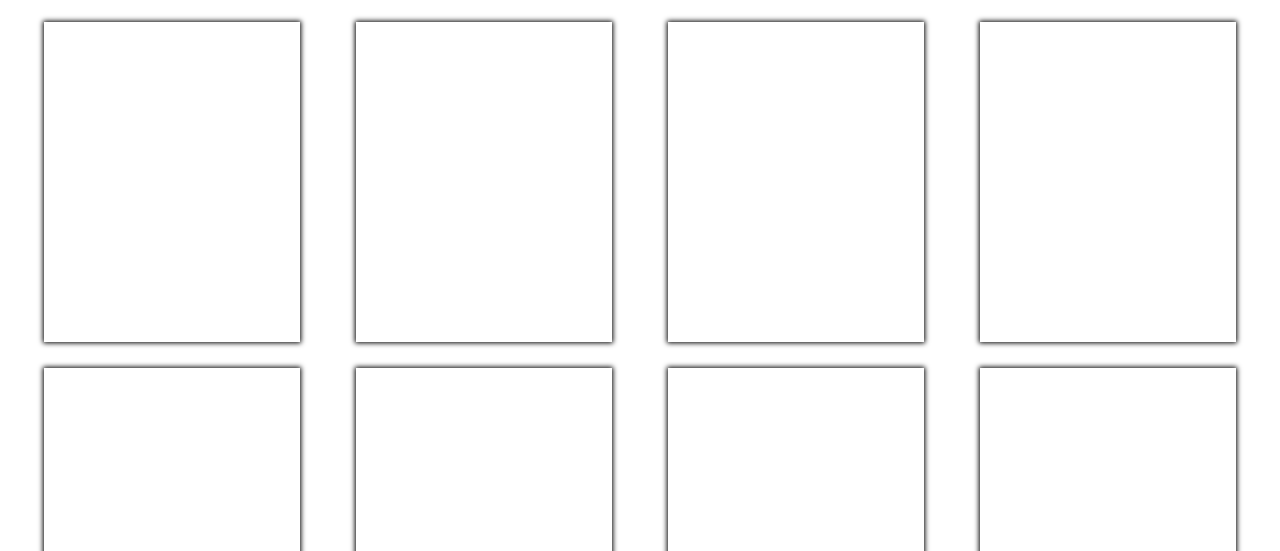
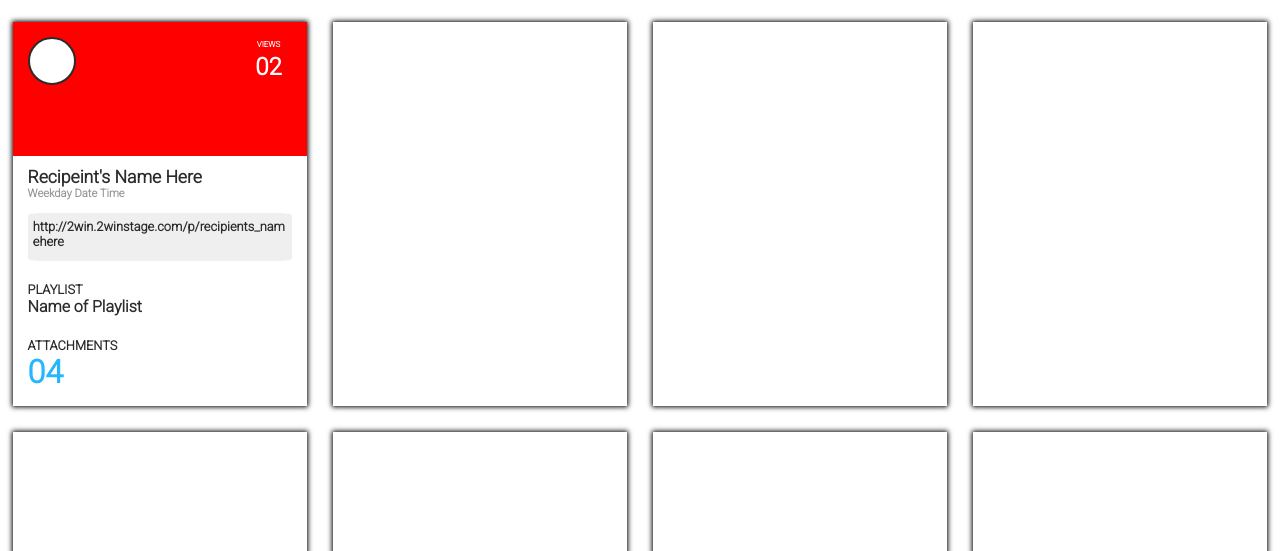
Before and after one commit to zacwalters4/static-comp, a plain HTML site: page index.html in a window 1280 px wide. Shown: the part 249-800 px from the top of the page. Drawn offline with Linux system fonts and the light colour scheme.

Commit message:
Add tile formatting

```diff
--- a/index.html
+++ b/index.html
@@ -2,6 +2,9 @@
 <html lang="en">
     <head>
         <link rel="stylesheet" href="styles.css">
+        <link rel="preconnect" href="https://fonts.googleapis.com">
+        <link rel="preconnect" href="https://fonts.gstatic.com" crossorigin>
+        <link href="https://fonts.googleapis.com/css2?family=Roboto:wght@300&display=swap" rel="stylesheet">
     </head>
     <body>
         <header>
@@ -20,14 +23,31 @@
         <section class="body-container">
             <h1 class="tile-title">Shares</h1>
             <div class="tile-container">
-                <div class="test-tile"></div>
-                <div class="test-tile"></div>
-                <div class="test-tile"></div>
-                <div class="test-tile"></div>
-                <div class="test-tile"></div>
-                <div class="test-tile"></div>
-                <div class="test-tile"></div>
-                <div class="test-tile"></div>
+                <div class="tile">
+                    <div class="tile-image">
+                        <button class="arrow-button"></button>
+                        <div class="image-text">
+                            <h1>VIEWS</h1>
+                            <h2>02</h2>
+                        </div>
+                    </div>
+                    <div class="tile-text">
+                        <h1>Recipeint's Name Here</h1>
+                        <h2>Weekday Date Time</h2>
+                        <h3>http://2win.2winstage.com/p/recipients_namehere</h3>
+                        <h4>PLAYLIST</h4>
+                        <h5>Name of Playlist</h5>
+                        <h4>ATTACHMENTS</h4>
+                        <h6>04</h6>
+                    </div>
+                </div>
+                <div class="tile"></div>
+                <div class="tile"></div>
+                <div class="tile"></div>
+                <div class="tile"></div>
+                <div class="tile"></div>
+                <div class="tile"></div>
+                <div class="tile"></div>
             </div>
         </section>
     </body>
--- a/styles.css
+++ b/styles.css
@@ -1,12 +1,15 @@
 * {
     margin: 0;
     padding: 0;
+    font-family: 'Roboto', sans-serif;
+    color: #2B2B2B;
 }
 
 body {
     display: flex;
     flex-direction: column;
     height: 100vh;
+
 }
 
 header {
@@ -33,11 +36,13 @@ header {
 }
 
 .nav-buttons {
-    background-color: #2B2B2B;
+    /* background-color: #2B2B2B; */
     width: 33%;
     height: 30%;
     text-align: center;
     color: #979797;
+    font-size: 2vh;
+    cursor: pointer;
 }
 
 .shares-button {
@@ -66,17 +71,17 @@ header {
 }
 
 .body-container {
-    /* background-color: aqua; */
+    display: flex;
+    flex-direction: column;
     position: fixed;
+    align-items: center;
     top: 20vh;
     width: 100vw;
     height: 80vh;
 }
 
 .tile-title {
-    width: 100%;
-    /* height: 10%; */
-    /* background-color: red; */
+    width: 93%;
     margin: 2%;
     font-size: 5vh;
     color: #2B2B2B;
@@ -84,19 +89,98 @@ header {
 
 .tile-container {
     display: flex;
-    flex-direction: row;
     flex-wrap: wrap;
     justify-content: space-evenly;
     width: 100%;
     height: 100%;
-    /* background-color: red; */
 }
 
-.test-tile {
-    width: 20vw;
-    height: 25vw;
+.tile {
+    display: flex;
+    flex-direction: column;
+    align-items: center;
+    width: 23vw;
+    height: 30vw;
     margin: 1%;
-    /* border-style: outset; */
     box-shadow: 0 0 5px 1px black;
-    /* background-color: aqua; */
 }
+
+.tile-image {
+    display: flex;
+    justify-content: space-between;
+    width: 100%;
+    height: 35%;
+    background-color: red;
+}
+
+.arrow-button {
+    width: 6vh;
+    height: 6vh;
+    border-radius: 6vh;
+    margin: 5%;
+    background-color: white;
+    border-style: solid;
+    border-width: 1%;
+    border-color: #2B2B2B;
+    background-image:
+}
+
+.image-text {
+    display: flex;
+    flex-direction: column;
+    align-items: center;
+    justify-content: space-evenly;
+    width: 6vh;
+    height: 6vh;
+    margin: 5%;
+
+}
+
+.image-text > h1 {
+    font-size: 1vh;
+    color: white;
+}
+
+.image-text > h2 {
+    font-size: 3vh;
+    color: white;
+}
+
+.tile-text {
+    width: 90%;
+    height: 65%;
+}
+
+.tile-text > h1 {
+    margin-top: 4%;
+    font-size: 2.2vh;
+}
+
+.tile-text > h2 {
+    font-size: 1.4vh;
+    color: #979797;
+}
+
+.tile-text > h3 {
+    margin-top: 5%;
+    font-size: 1.6vh;
+    background-color: #EFEFEF;
+    border-radius: 5%;
+    height: 15%;
+    overflow-wrap: break-word;
+    padding: 2%;
+}
+
+.tile-text > h4 {
+    margin-top: 8%;
+    font-size: 1.6vh;
+}
+
+.tile-text > h5 {
+    font-size: 2vh;
+}
+
+.tile-text > h6 {
+    color: #26B6FD;
+    font-size: 4vh;
+}
```
